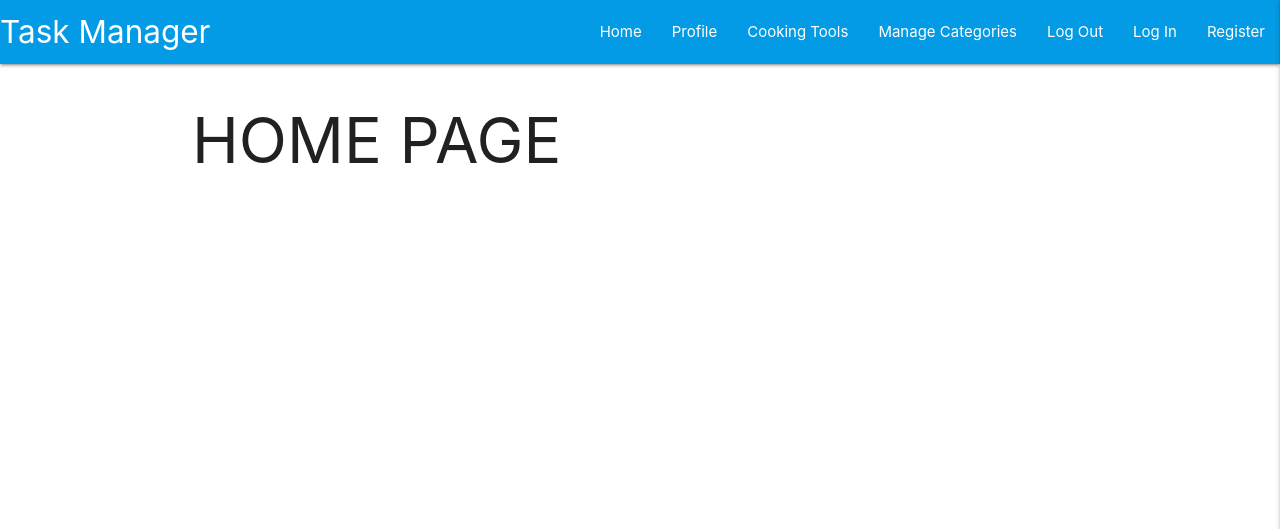
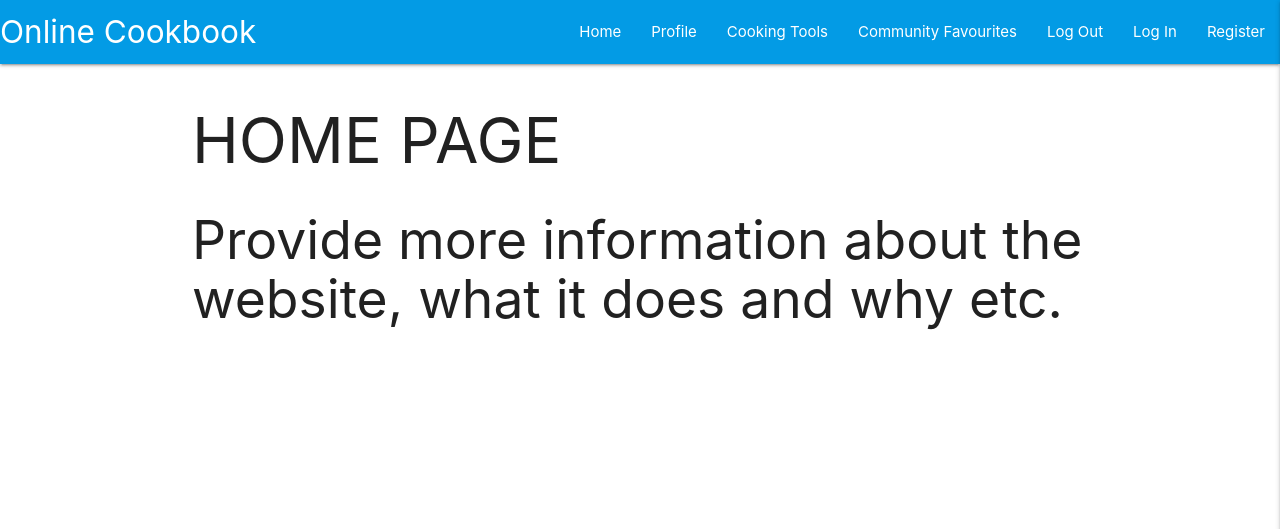
Before and after one commit to Antony-Thornton/MS3---Online-Cookbook, a Flask app: page / in a window 1280 px wide. Shown: the top 529 px of the page. Run offline with Flask 2, Linux system fonts and the light colour scheme; some libraries are stand-ins or nearby versions.

Commit message:
Started setting up the website pages and templates to get a feel for how things will look. Each page has been linked to the base html page

```diff
--- a/app.py
+++ b/app.py
@@ -26,6 +26,11 @@ def get_tasks():
 @app.route("/tools")
 def tools():
     return render_template("tools.html")
+
+
+@app.route("/community")
+def community():
+    return render_template("community.html")
 
 
 @app.route("/register", methods=["GET", "POST"])
--- a/templates/base.html
+++ b/templates/base.html
@@ -9,7 +9,7 @@
     <link rel="stylesheet" href="{{ url_for('static', filename='css/style.css') }}" type="text/css">
     {% block styles %}
     {% endblock %}
-    <title>Task Manager</title>
+    <title>Online Cookbook</title>
 </head>
 <body>
 
@@ -17,13 +17,13 @@
         <!-- top navbar -->
 		<nav class="nav-extended text-shadow light-blue darken-1">
 			<div class="nav-wrapper">
-				<a href="{{ url_for('get_tasks') }}" class="brand-logo">Task Manager</a>
+				<a href="{{ url_for('get_tasks') }}" class="brand-logo">Online Cookbook</a>
 				<a href="#" data-target="mobile-demo" class="sidenav-trigger right"><i class="fas fa-bars"></i></a>
 				<ul class="right hide-on-med-and-down">
 					<li><a href="{{ url_for('get_tasks') }}">Home</a></li>
 					<li><a href="{{ url_for('profile', username=session['user']) }}">Profile</a></li>
 					<li><a href="{{ url_for('tools') }}">Cooking Tools</a></li>
-					<li><a href="#">Manage Categories</a></li>
+					<li><a href="{{ url_for('community') }}">Community Favourites</a></li>
 					<li><a href="#">Log Out</a></li>
 					<li><a href="{{ url_for('login') }}">Log In</a></li>
 					<li><a href="{{ url_for('register') }}">Register</a></li>
@@ -33,11 +33,11 @@
 
         <!-- mobile sidenav -->
 		<ul class="sidenav" id="mobile-demo">
-            <li><h4 class="center-align light-blue-text text-darken 4">Task Manager</h4></li>
+            <li><h4 class="center-align light-blue-text text-darken 4">Online Cookbook</h4></li>
             <li><a href="{{ url_for('get_tasks') }}">Home</a></li>
             <li><a href="{{ url_for('profile', username=session['user']) }}">Profile</a></li>
-            <li><a href="#">New Task</a></li>
-            <li><a href="#">Manage Categories</a></li>
+            <li><a href="{{ url_for('tools') }}">Cooking Tools</a></li>
+            <li><a href="{{ url_for('community') }}">Community Favourites</a></li>
             <li><a href="#">Log Out</a></li>
             <li><a href="{{ url_for('login') }}">Log In</a></li>
             <li><a href="{{ url_for('register') }}">Register</a></li>
--- a/templates/home.html
+++ b/templates/home.html
@@ -2,6 +2,7 @@
 {% block content %}
 
 <H1>HOME PAGE</H1>
+<h2>Provide more information about the website, what it does and why etc.</h2>
 
 
 {% endblock %}
--- a/templates/profile.html
+++ b/templates/profile.html
@@ -1,6 +1,10 @@
 {% extends "base.html" %}
 {% block content %}
 
+<h1>{{ username }}'s Profile</h1>
+<h2>This page will show all of the user submitted recipe's</h2>
+
+<!--
     <div class="row">
         <div class="col s12 m8 offset-m2">
             <div class="card-panel">
@@ -10,5 +14,5 @@
             </div>
         </div>
     </div>
-
+-->
 {% endblock %}
--- a/templates/tools.html
+++ b/templates/tools.html
@@ -2,7 +2,7 @@
 {% block content %}
 
     <h1>Cooking Tools</h1>
-
+    <h2>Browse our tools to help you become a true master chef!</h2>
 
 <!--    {% for test in test %}
         {{ test.first_name }}<br>
```
Also changed, not shown: templates/community.html (added, +8 -0 lines).
